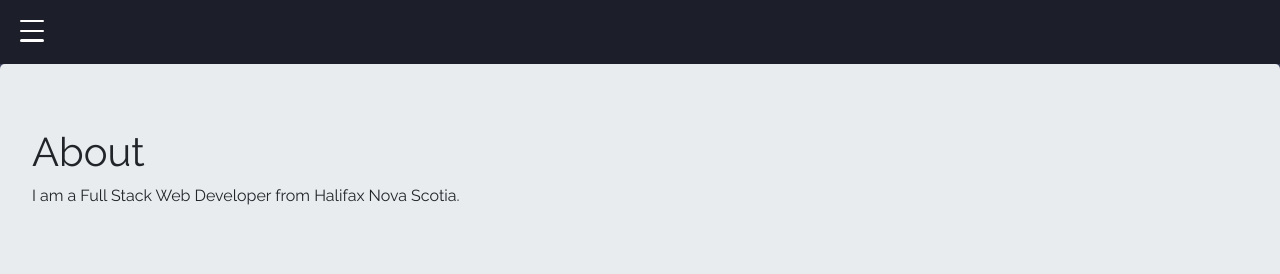
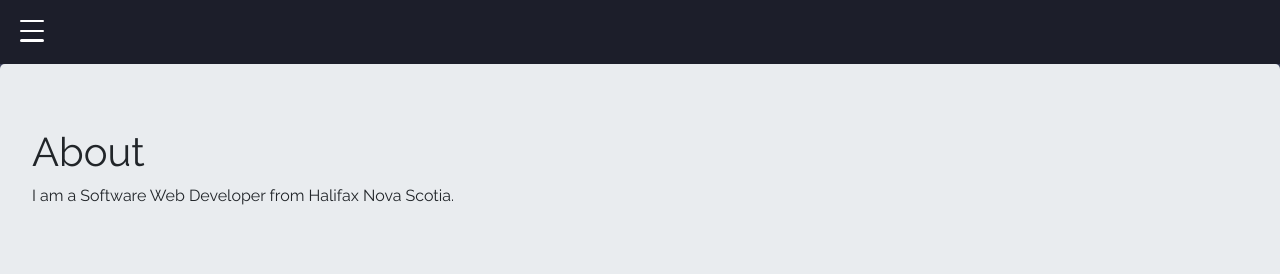
Before and after one commit to rdpi/ryanpitts, a React (Create React App) app: page /about in a window 1280 px wide. Shown: the top 274 px of the page. Built offline with nearby package versions, Linux system fonts and the light colour scheme.

Commit message:
update job title

```diff
--- a/src/containers/About.jsx
+++ b/src/containers/About.jsx
@@ -4,7 +4,7 @@ import { Jumbotron } from 'reactstrap';
 const About = () => (
   <Jumbotron>
     <h1>About</h1>
-    <p>I am a Full Stack Web Developer from Halifax Nova Scotia.</p>
+    <p>I am a Software Web Developer from Halifax Nova Scotia.</p>
   </Jumbotron>
 );
 
--- a/src/containers/Welcome.jsx
+++ b/src/containers/Welcome.jsx
@@ -7,7 +7,7 @@ const Welcome = () => (
     <FadeIn>
       <h1 className="display-3 text-white font-weight-bold mb-4">Hello, I am</h1>
       <h2 className="display-4 font-weight-bold my-4 name">Ryan Pitts</h2>
-      <h3 className="display-5 text-white font-weight-bold my-4">Full Stack Web Developer from Nova Scotia, Canada</h3>
+      <h3 className="display-5 text-white font-weight-bold my-4">Software Web Developer from Nova Scotia, Canada</h3>
       <Hire />
     </FadeIn>
   </div>
```
